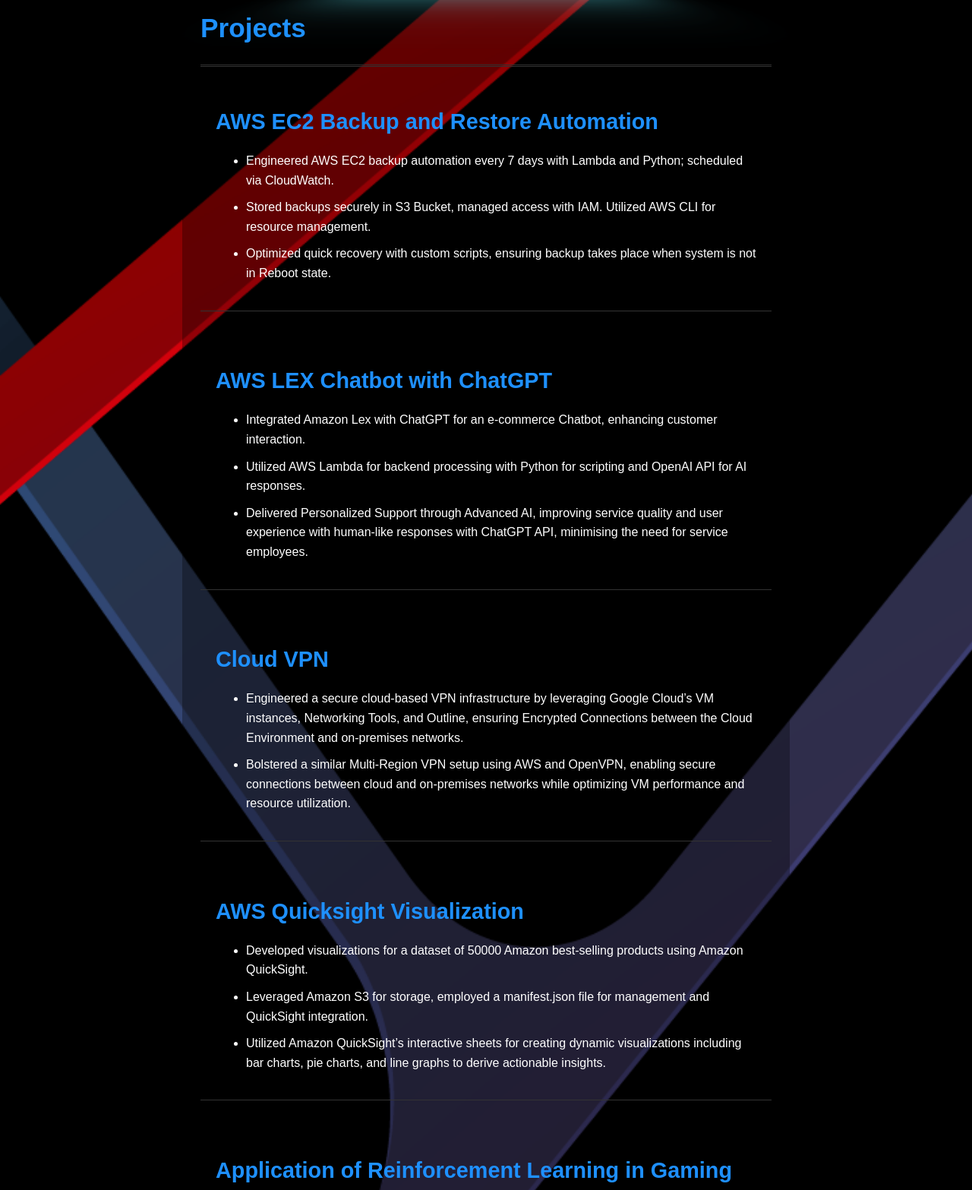
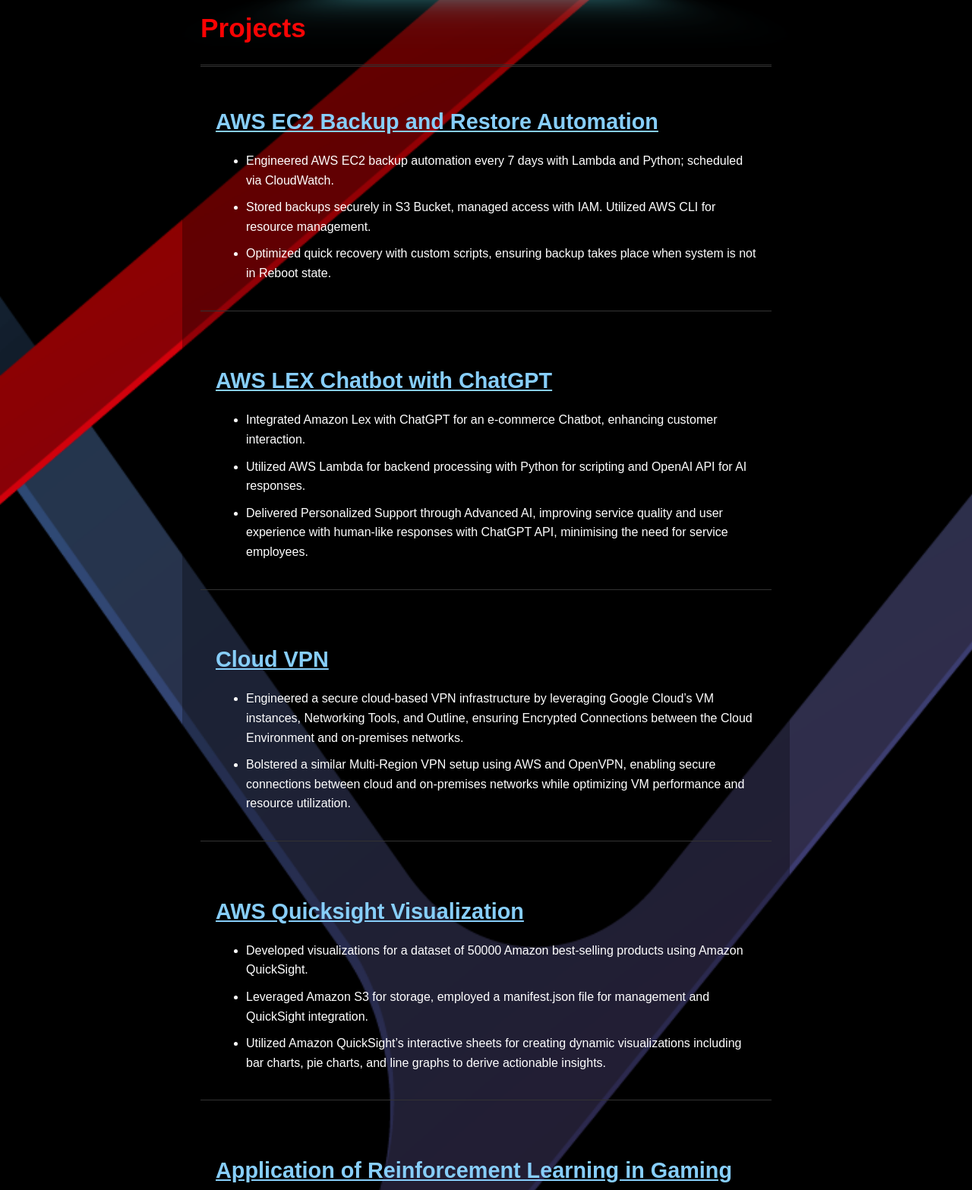
Before and after one commit to Zatch07/portfolio-website, a plain HTML site: page index.html in a window 1280 px wide. Shown: the part 1080-2647 px from the top of the page at 76% size. Drawn offline with Linux system fonts and the light colour scheme; a web font is replaced by a local one.

Commit message:
Something mind bending was done

```diff
--- a/index.html
+++ b/index.html
@@ -115,7 +115,10 @@
 
         <!-- AWS EC2 Backup and Restore Automation -->
         <div class="project box">
-          <h3>AWS EC2 Backup and Restore Automation</h3>
+          <h3>
+            <a href="https://github.com/Zatch07/Backing-and-Restoring-AWS-EC2-instances-with-Automated-Script">AWS EC2 Backup and Restore Automation</a>
+          </h3>
+
           <ul>
             <li>
               Engineered AWS EC2 backup automation every 7 days with Lambda and
@@ -134,7 +137,9 @@
 
         <!-- AWS LEX Chatbot with ChatGPT -->
         <div class="project box">
-          <h3>AWS LEX Chatbot with ChatGPT</h3>
+          <h3>
+            <a href="https://github.com/Zatch07/AWS-LEX-chatbot-with-chatgpt">AWS LEX Chatbot with ChatGPT</a>
+          </h3>
           <ul>
             <li>
               Integrated Amazon Lex with ChatGPT for an e-commerce Chatbot,
@@ -154,7 +159,9 @@
 
         <!-- Cloud VPN -->
         <div class="project box">
-          <h3>Cloud VPN</h3>
+          <h3>
+            <a href="No Links">Cloud VPN</a>
+          </h3>
           <ul>
             <li>
               Engineered a secure cloud-based VPN infrastructure by leveraging
@@ -172,7 +179,9 @@
 
         <!-- AWS Quicksight Visualization -->
         <div class="project box">
-          <h3>AWS Quicksight Visualization</h3>
+          <h3>
+            <a href="https://github.com/Zatch07/AWS-Quicksight-visualization">AWS Quicksight Visualization</a>
+        </h3>
           <ul>
             <li>
               Developed visualizations for a dataset of 50000 Amazon
@@ -192,7 +201,9 @@
 
         <!-- Application of Reinforcement Learning in Gaming -->
         <div class="project box">
-          <h3>Application of Reinforcement Learning in Gaming</h3>
+          <h3>
+            <a href="No Links">Application of Reinforcement Learning in Gaming</a>
+          </h3>
           <ul>
             <li>
               Developed and trained a machine learning agent to proficiently
@@ -214,7 +225,9 @@
 
         <!-- Development of Corporate Communication System -->
         <div class="project box">
-          <h3>Development of Corporate Communication System</h3>
+          <h3>
+            <a href="No Links">Development of Corporate Communication System</a>
+          </h3>
           <ul>
             <li>
               Spearheaded the design and implementation of a web-based Corporate
--- a/styles.css
+++ b/styles.css
@@ -10,6 +10,11 @@
   scrollbar-color: transparent transparent;
   scroll-behavior: smooth;
 }
+
+/* Not Change color when site already visited */
+a{color: #87cefa;}
+
+
 
 body {
   font-family: "Tektur", sans-serif;
@@ -32,6 +37,8 @@
   margin-left: auto;
   margin-right: auto;
 }
+
+
 
 .container {
   margin: 0 auto;
@@ -68,14 +75,17 @@
   border-bottom: 2px solid #a51010;
 }
 
+
 h1,
 h2,
 h3 {
-  color: #1e90ff;
+  color: rgb(252, 0, 0);
   margin-bottom: 20px;
 }
 
 h1 {
+  color: rgb(252, 0, 0);
+
   font-size: 2.5em;
 }
 
@@ -87,6 +97,7 @@
 h3 {
   font-size: 1.8em;
   margin-bottom: 15px;
+  color: #87cefa;
 }
 
 p,
@@ -487,6 +498,7 @@
 }
 
 .primary-nav {
+  font-weight: bolder;
   list-style: none;
   padding: 0;
   margin: 0;
@@ -515,11 +527,10 @@
 
 /* Hover effect */
 .primary-nav a:hover {
-    color: #a51010;
+    color: #bd1212;
 }
 
 .primary-nav a > span {
-  font-weight: 700;
   margin-inline-end: 0.75rem;
 }
 
```
